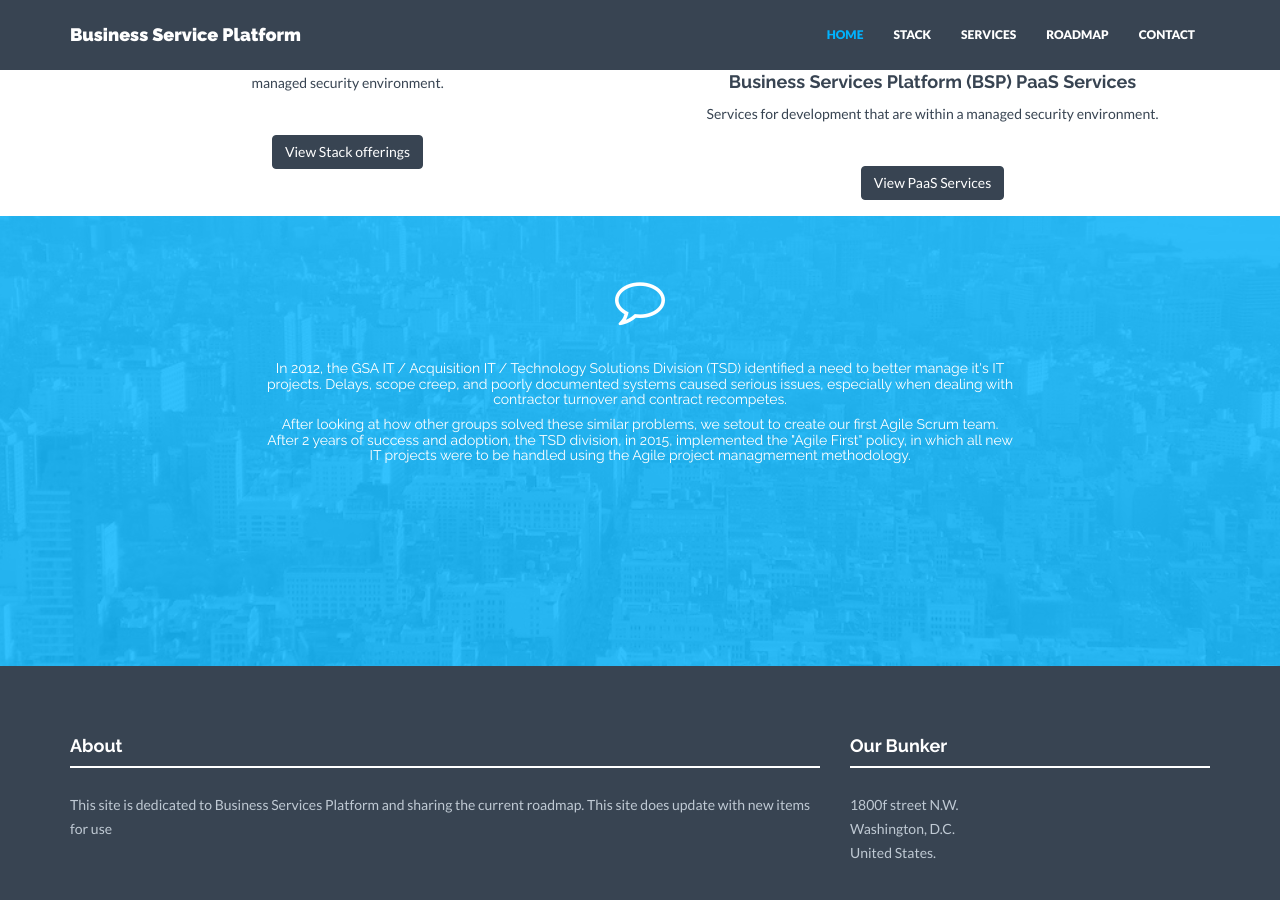
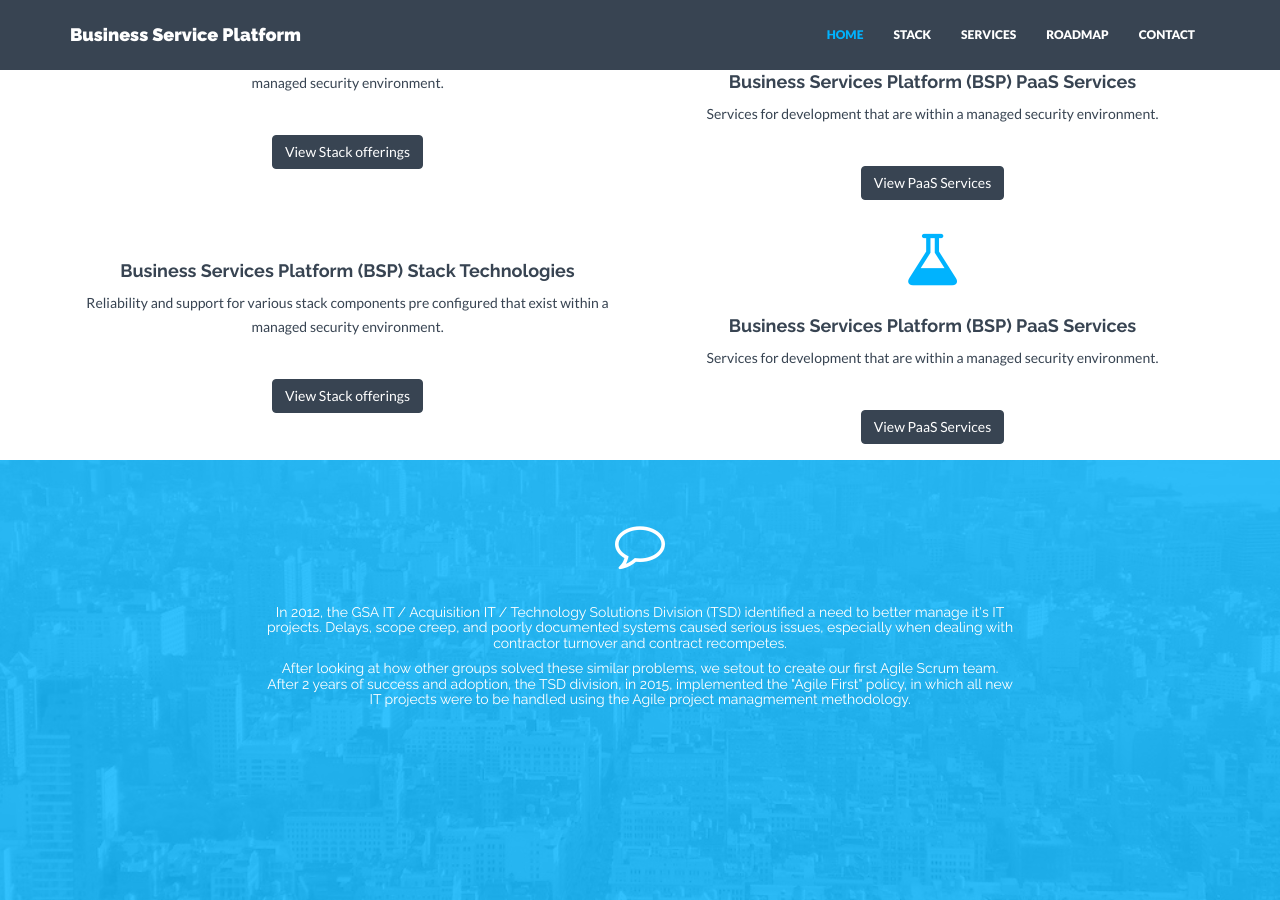
Before and after one commit to RobertDonovanGSA/BusinessServicesPlatform, a Jekyll site: the page built from index.html, in a window 1280 px wide and 900 px high, scrolled down 482 px. Built offline with Jekyll 4.4.1, drawn with Linux system fonts in a browser that asks for light colours; nearby versions of some CDN libraries.

Commit message:
Update index.html

```diff
--- a/index.html
+++ b/index.html
@@ -21,6 +21,21 @@
                 <p><br/><a href="./kanban/" class="btn btn-theme">View PaaS Services</a></p>
             </div>
         </div>
+                <div class="row centered">
+            <div class="col-md-6">
+                <i class="fa fa-cubes"></i>
+                <h4>Business Services Platform (BSP) Stack Technologies</h4>
+                <p>Reliability and support for various stack components pre configured that exist within a managed security environment. </p>
+                <p><br/><a href="./scrum/" class="btn btn-theme">View Stack offerings </a></p>
+            </div>
+            <div class="col-md-6">
+                <i class="fa fa-flask"></i>
+                <h4>Business Services Platform (BSP) PaaS Services</h4>
+                <p>Services for development that are within a managed security environment.</p>
+                <p><br/><a href="./kanban/" class="btn btn-theme">View PaaS Services</a></p>
+            </div>
+        </div>
+
     </div><! --/container -->
 </div><! --/service -->
 
```
